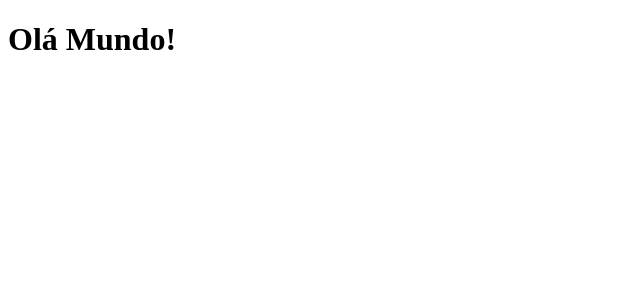
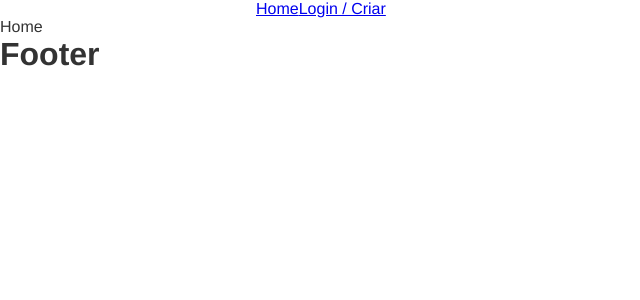
Before and after one commit to henriqueteixeiradev/dogs, a React (Vite) app: page / in a window 1280 px wide. Shown: the top 300 px of the page, without its empty margins (0-640 px from the left). Built offline with nearby package versions, Linux system fonts and the light colour scheme.

Commit message:
Estrutura inicial

```diff
--- /dev/null
+++ b/src/App.css
@@ -0,0 +1,45 @@
+* {
+  box-sizing: border-box;
+}
+
+body {
+  margin: 0px;
+  color: #333;
+  --type-first: Helvetica, Arial, sans-serif;
+  --type-second: "Spectral", Georgia;
+  font-family: var(--type-first);
+}
+
+h1,
+h2,
+h3,
+h4,
+p {
+  margin: 0px;
+}
+
+ul,
+li {
+  list-style: none;
+  padding: 0px;
+  margin: 0px;
+}
+
+img {
+  display: block;
+  max-width: 100%;
+}
+
+button,
+input {
+  display: block;
+  font-size: 1rem;
+  font-family: var(--type-first);
+  color: #333;
+}
+
+.container {
+  max-width: 50rem;
+  padding: 0 1rem;
+  margin: 0 auto;
+}
--- a/src/App.tsx
+++ b/src/App.tsx
@@ -1,7 +1,22 @@
+import { BrowserRouter, Route, Routes } from "react-router-dom";
+import { Footer } from "./components/Footer";
+import { Header } from "./components/Header";
+import { Home } from "./components/Home";
+
+import "./App.css";
+import { Login } from "./components/login/Login";
+
 function App() {
   return (
-    <div className="App">
-      <h1>Olá Mundo!</h1>
+    <div>
+      <BrowserRouter>
+        <Header />
+        <Routes>
+          <Route path="/" element={<Home />} />
+          <Route path="/login" element={<Login />} />
+        </Routes>
+        <Footer />
+      </BrowserRouter>
     </div>
   );
 }
--- /dev/null
+++ b/src/components/Footer.tsx
@@ -0,0 +1,9 @@
+import styles from "./Footer.module.css";
+
+export function Footer() {
+  return (
+    <div className={styles.footer}>
+      <h1>Footer</h1>
+    </div>
+  );
+}
--- /dev/null
+++ b/src/components/Header.tsx
@@ -0,0 +1,13 @@
+import { Link } from "react-router-dom";
+import styles from "./Header.module.css";
+
+export function Header() {
+  return (
+    <div className={styles.header}>
+      <nav className="container">
+        <Link to="/">Home</Link>
+        <Link to="/login">Login / Criar</Link>
+      </nav>
+    </div>
+  );
+}
--- /dev/null
+++ b/src/components/Home.tsx
@@ -0,0 +1,3 @@
+export function Home() {
+  return <div>Home</div>;
+}
--- /dev/null
+++ b/src/components/login/Login.tsx
@@ -0,0 +1,3 @@
+export function Login() {
+  return <div>Login</div>;
+}
```
Also changed, not shown: src/components/Footer.module.css (added), src/components/Header.module.css (added), 1 other file (tests, documents, lock files or other folders).
